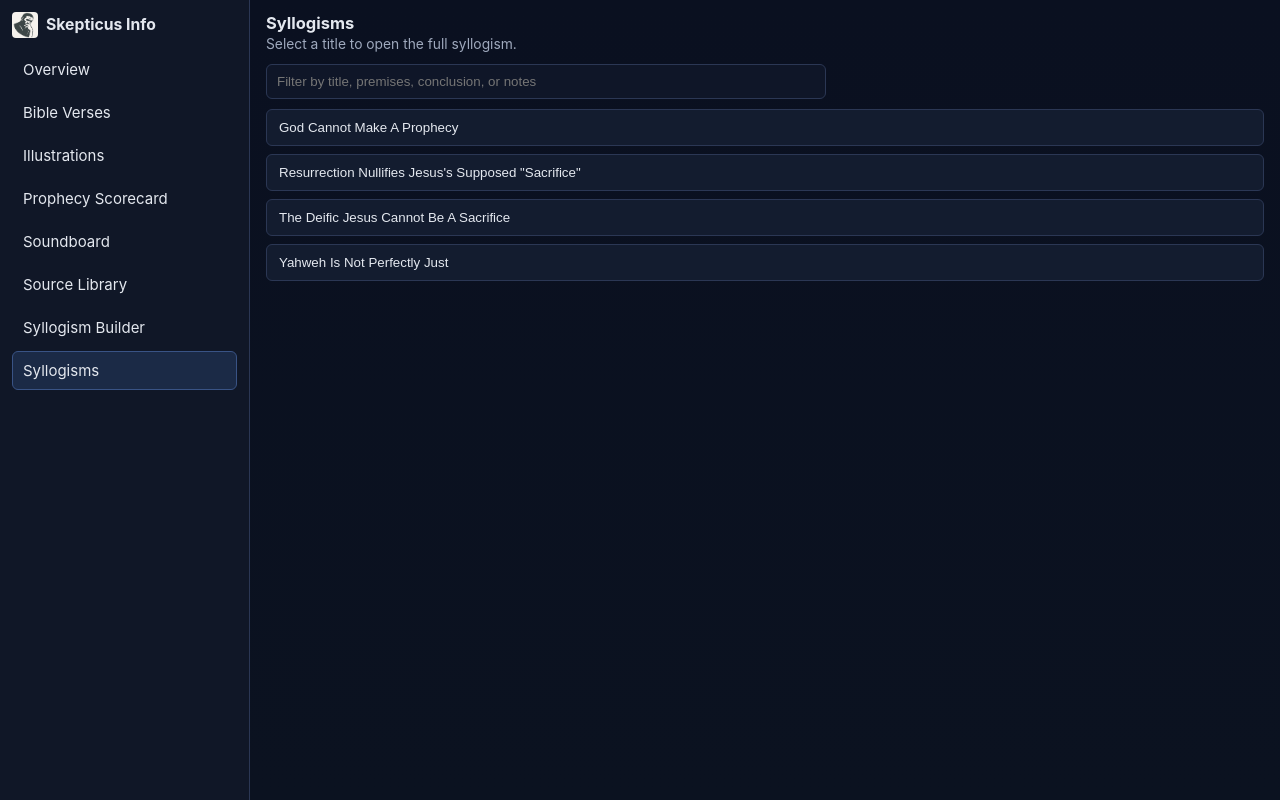
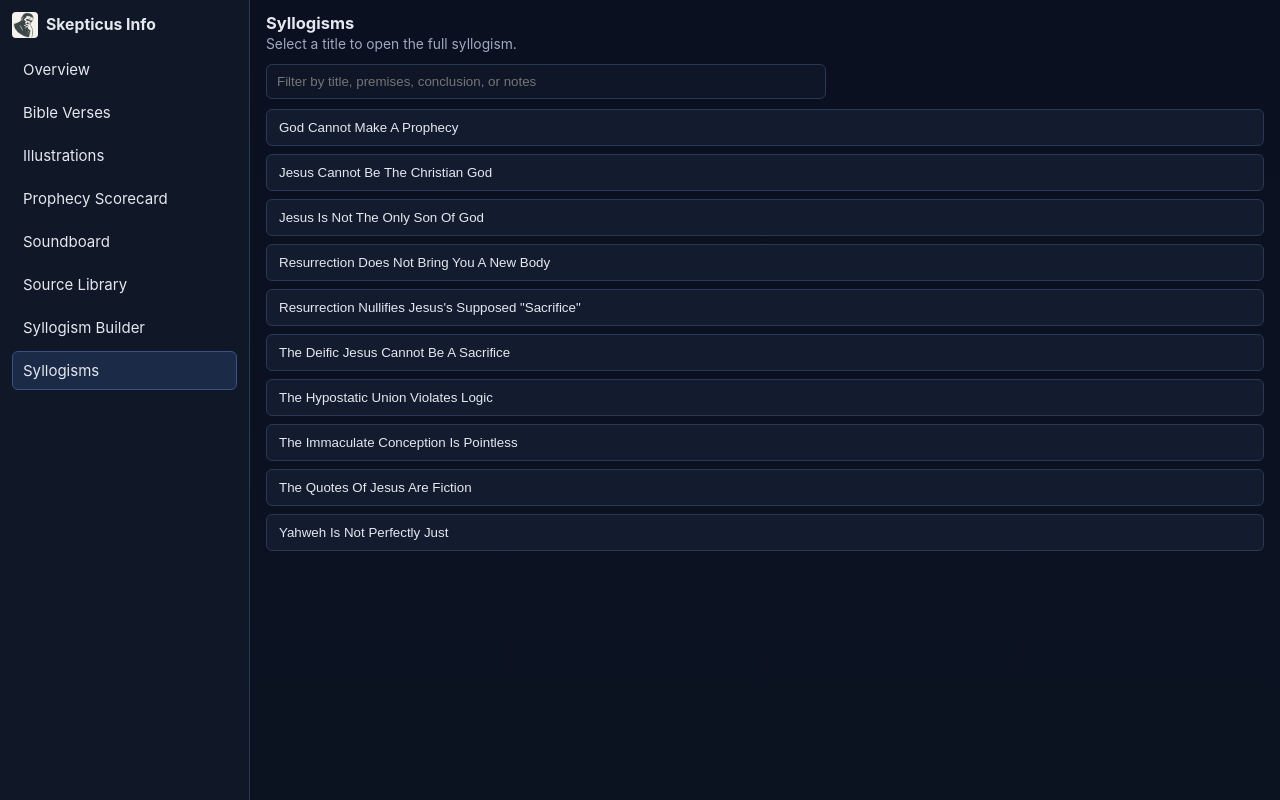
Before and after one commit to bytebodger/skepticus-info, a React (Vite) app: page /syllogisms in a window 1280 px wide. Built offline with nearby package versions, Linux system fonts and the light colour scheme.

Commit message:
populated syllogisms

```diff
--- a/src/data/syllogisms.ts
+++ b/src/data/syllogisms.ts
@@ -59,6 +59,82 @@ export const syllogisms: Syllogism[] = [
         conclusion: 'Yahweh is not perfectly just.',
         notes: [],
     },
+    {
+        id: 'jesus-is-not-the-only-son-of-god',
+        title: 'Jesus Is Not The Only Son Of God',
+        premises: [
+            'From Genesis 6:2, there are clearly and obviously "sons of god".',
+            'Jesus is a son of god.',
+        ],
+        conclusion: 'Jesus is not THE son of god, he is A son of god.',
+        notes: [
+            'John 3:16 is an obvious apologetic for this, but it is a clear contradiction with Genesis 6:2.',
+        ],
+    },
+    {
+        id: 'the-quotes-of-jesus-are-fiction',
+        title: 'The Quotes Of Jesus Are Fiction',
+        premises: [
+            'The gospels have 53 pages of direct quotes from Jesus (https://www.wwj.org.nz/content/wwj46p39.pdf)',
+            'The earliest gospel (Mark) was written at least 33 years after the death of Jesus.',
+            'No one could possibly remember that many exact quotes after 3+ decades.',
+        ],
+        conclusion: 'The words of Jesus are fiction.',
+        notes: [
+            'A common apologetic would be that these quotes are all accurate due to divine inspiration. But if it\'s divinely inspired, why did he wait 33 years (at least) until the first gospel was written? And why does a divinely inspired account need to have four different versions?',
+        ],
+    },
+    {
+        id: 'the-immaculate-conception-is-pointless',
+        title: 'The Immaculate Conception Is Pointless',
+        premises: [
+            'According to the bible, the conception of Jesus was a miracle from god.',
+            'If the omnipotent creator god is capable of causing a virgin to conceive his son, then he\'s capable of having that son be free from Original Sin.',
+        ],
+        conclusion: 'The entire doctrine of the Immaculate Conception is pointless.',
+        notes: [],
+    },
+    {
+        id: 'the-hypostatic-union-violates-logic',
+        title: 'The Hypostatic Union Violates Logic',
+        premises: [
+            'The Hypostatic Union states that Jesus is fully god and fully human.',
+            'Gods are not humans.',
+            'Humans are not gods.',
+        ],
+        conclusion: 'The Hypostatic Union is false and violates the law of non-contradiction.',
+        notes: [
+            'Law of Non-Contradiction: Since gods (G) and humans (H) are fundamentally distinct, stating that anyone can be both a god and a human at the same time is the same as saying that a letter can be a G and an H at the same time.',
+        ],
+    },
+    {
+        id: 'jesus-cannot-be-the-christian-god',
+        title: 'Jesus Cannot Be The Christian God',
+        premises: [
+            'The Christian god is omnipresent.',
+            'Jesus has a physical body.',
+            'No physical body can be omnipresent.',
+        ],
+        conclusion: 'Jesus cannot be the Christian god.',
+        notes: [
+            'According to the Hypostatic Union, Jesus is fully god and fully man and you cannot be fully man without a physical body.',
+            'The NT asserts that Jesus was resurrected in physical form.',
+            'Standard Christian doctrine asserts that Jesus still has a physical body.',
+        ],
+    },
+    {
+        id: 'resurrection-does-not-bring-you-a-new-body',
+        title: 'Resurrection Does Not Bring You A New Body',
+        premises: [
+            'Christian theology holds that believers will be resurrected in bodily form, modeled after Jesus\'s physical resurrection.',
+            'Jesus still had injuries on his hands, feet, and side after being resurrected.',
+        ],
+        conclusion: 'Christians retain their injuries after resurrection.',
+        notes: [
+            'The NT doesn\'t mention whether Jesus retained other injuries from his crown of thorns and his scourging, but given the fact that he maintained the stigmata and the spear wound, it\'s reasonable to believe that his other wounds were still in place.',
+            'If resurrection doesn\'t remove outward wounds, why would anyone believe that it heals any other condition?  (like arthritis, dementia, or cancer)',
+        ],
+    },
 ];
 
 export function getSyllogismsSorted(): Syllogism[]
```
